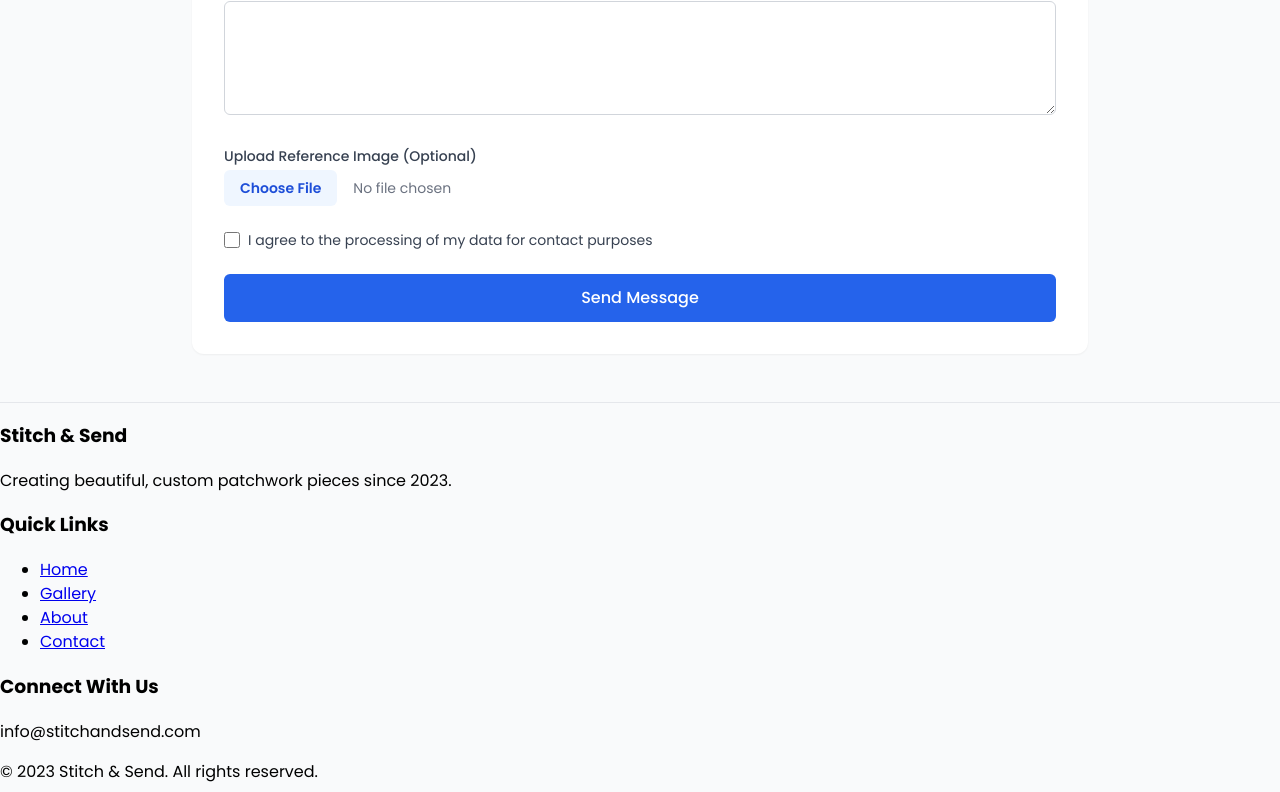
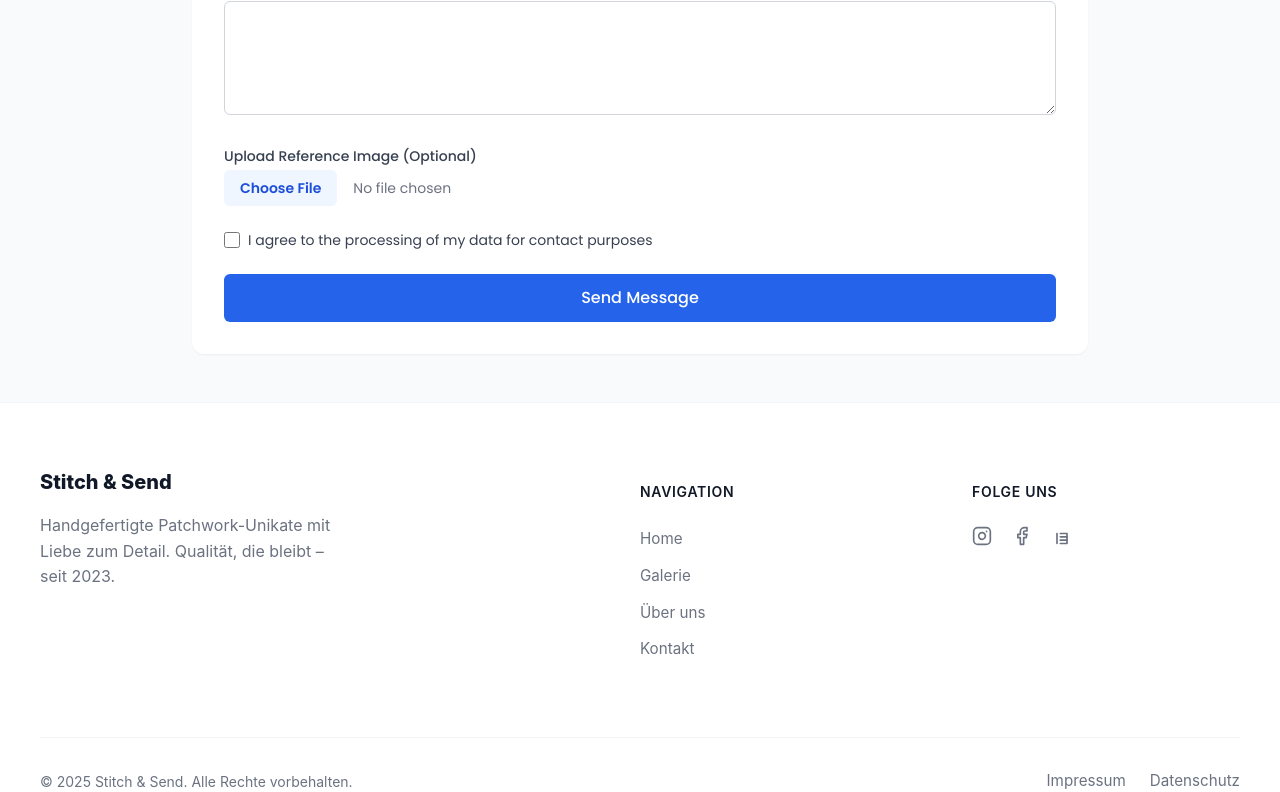
Before and after one commit to getshwifty247/patchwork-more, a plain HTML site: page index.html in a window 1280 px wide. Shown: the part 2008-2800 px from the top of the page. Drawn offline with nearby package versions, Linux system fonts and the light colour scheme.

Commit message:
leichte anpassung + neue Navbar und footer

```diff
--- a/components/footer.js
+++ b/components/footer.js
@@ -3,51 +3,145 @@ class CustomFooter extends HTMLElement {
       this.attachShadow({ mode: 'open' });
       this.shadowRoot.innerHTML = `
         <style>
+          :host {
+            display: block;
+            font-family: -apple-system, BlinkMacSystemFont, "Segoe UI", Roboto, Helvetica, Arial, sans-serif;
+            --bg-color: #ffffff;
+            --text-main: #111827;
+            --text-muted: #6b7280;
+            --accent: #2563eb;
+            --border: #f3f4f6;
+          }
+
           footer {
-            background-color: #f9fafb;
-            border-top: 1px solid #e5e7eb;
+            background-color: var(--bg-color);
+            border-top: 1px solid var(--border);
+            padding: 4rem 1.5rem 2rem;
+            color: var(--text-main);
           }
-          .social-icon {
-            transition: transform 0.3s ease, color 0.3s ease;
+
+          .container {
+            max-width: 1200px;
+            margin: 0 auto;
+            display: grid;
+            grid-template-columns: 2fr 1fr 1fr;
+            gap: 4rem;
           }
-          .social-icon:hover {
+
+          .brand-section p {
+            color: var(--text-muted);
+            line-height: 1.6;
+            max-width: 300px;
+            margin-top: 1rem;
+          }
+
+          h3 {
+            font-size: 0.875rem;
+            font-weight: 600;
+            text-transform: uppercase;
+            letter-spacing: 0.05em;
+            margin-bottom: 1.5rem;
+            color: var(--text-main);
+          }
+
+          ul {
+            list-style: none;
+            padding: 0;
+            margin: 0;
+          }
+
+          li { margin-bottom: 0.75rem; }
+
+          a {
+            text-decoration: none;
+            color: var(--text-muted);
+            transition: color 0.2s ease;
+            font-size: 0.95rem;
+          }
+
+          a:hover { color: var(--accent); }
+
+          .social-links {
+            display: flex;
+            gap: 1.25rem;
+            margin-top: 1rem;
+          }
+
+          .social-links svg {
+            width: 20px;
+            height: 20px;
+            stroke: var(--text-muted);
+            stroke-width: 2;
+            fill: none;
+            transition: stroke 0.2s ease, transform 0.2s ease;
+          }
+
+          .social-links a:hover svg {
+            stroke: var(--accent);
             transform: translateY(-2px);
-            color: #3b82f6;
+          }
+
+          .bottom-bar {
+            max-width: 1200px;
+            margin: 4rem auto 0;
+            padding-top: 2rem;
+            border-top: 1px solid var(--border);
+            display: flex;
+            justify-content: space-between;
+            align-items: center;
+            font-size: 0.875rem;
+            color: var(--text-muted);
+          }
+
+          @media (max-width: 768px) {
+            .container { grid-template-columns: 1fr; gap: 2.5rem; }
+            .bottom-bar { flex-direction: column; gap: 1rem; text-align: center; }
           }
         </style>
-        <footer class="py-12">
-          <div class="max-w-7xl mx-auto px-4 sm:px-6 lg:px-8">
-            <div class="grid grid-cols-1 md:grid-cols-3 gap-8">
-              <div>
-                <h3 class="text-lg font-semibold text-gray-800 mb-4">Stitch & Send</h3>
-                <p class="text-gray-600">Creating beautiful, custom patchwork pieces since 2023.</p>
-              </div>
-              <div>
-                <h3 class="text-lg font-semibold text-gray-800 mb-4">Quick Links</h3>
-                <ul class="space-y-2">
-                  <li><a href="#" class="text-gray-600 hover:text-blue-500">Home</a></li>
-                  <li><a href="#" class="text-gray-600 hover:text-blue-500">Gallery</a></li>
-                  <li><a href="#" class="text-gray-600 hover:text-blue-500">About</a></li>
-                  <li><a href="#contact" class="text-gray-600 hover:text-blue-500">Contact</a></li>
-                </ul>
-              </div>
-              <div>
-                <h3 class="text-lg font-semibold text-gray-800 mb-4">Connect With Us</h3>
-                <div class="flex space-x-4">
-                  <a href="#" class="social-icon text-gray-600"><i data-feather="instagram"></i></a>
-                  <a href="#" class="social-icon text-gray-600"><i data-feather="facebook"></i></a>
-                  <a href="#" class="social-icon text-gray-600"><i data-feather="twitter"></i></a>
-                  <a href="#" class="social-icon text-gray-600"><i data-feather="mail"></i></a>
-                </div>
-                <p class="mt-4 text-gray-600">info@stitchandsend.com</p>
+
+        <footer>
+          <div class="container">
+            <div class="brand-section">
+              <h2 style="margin:0; font-size: 1.25rem; font-weight: 800;">Stitch & Send</h2>
+              <p>Handgefertigte Patchwork-Unikate mit Liebe zum Detail. Qualität, die bleibt – seit 2023.</p>
+            </div>
+
+            <div>
+              <h3>Navigation</h3>
+              <ul>
+                <li><a href="/">Home</a></li>
+                <li><a href="/gallery">Galerie</a></li>
+                <li><a href="/about">Über uns</a></li>
+                <li><a href="#contact">Kontakt</a></li>
+              </ul>
+            </div>
+
+            <div>
+              <h3>Folge uns</h3>
+              <div class="social-links">
+                <a href="#" aria-label="Instagram">
+                  <svg viewBox="0 0 24 24" stroke-linecap="round" stroke-linejoin="round"><rect x="2" y="2" width="20" height="20" rx="5" ry="5"></rect><path d="M16 11.37A4 4 0 1 1 12.63 8 4 4 0 0 1 16 11.37z"></path><line x1="17.5" y1="6.5" x2="17.51" y2="6.5"></line></svg>
+                </a>
+                <a href="#" aria-label="Facebook">
+                  <svg viewBox="0 0 24 24" stroke-linecap="round" stroke-linejoin="round"><path d="M18 2h-3a5 5 0 0 0-5 5v3H7v4h3v8h4v-8h3l1-4h-4V7a1 1 0 0 1 1-1h3z"></path></svg>
+                </a>
+                <a href="#" aria-label="Pinterest">
+                  <svg viewBox="0 0 24 24" stroke-linecap="round" stroke-linejoin="round"><line x1="6" y1="9" x2="6" y2="21"></line><line x1="10" y1="13" x2="18" y2="13"></line><line x1="10" y1="17" x2="18" y2="17"></line><polyline points="10 9 18 9 18 21 10 21"></polyline></svg>
+                </a>
               </div>
             </div>
-            <div class="mt-12 pt-8 border-t border-gray-200 text-center">
-              <p class="text-gray-500 text-sm">&copy; 2023 Stitch & Send. All rights reserved.</p>
+          </div>
+
+          <div class="bottom-bar">
+            <span>&copy; ${new Date().getFullYear()} Stitch & Send. Alle Rechte vorbehalten.</span>
+            <div style="display: flex; gap: 1.5rem;">
+              <a href="/impressum">Impressum</a>
+              <a href="/datenschutz">Datenschutz</a>
             </div>
           </div>
         </footer>
       `;
     }
   }
+
   customElements.define('custom-footer', CustomFooter);
--- a/components/navbar.js
+++ b/components/navbar.js
@@ -3,39 +3,125 @@ class CustomNavbar extends HTMLElement {
       this.attachShadow({ mode: 'open' });
       this.shadowRoot.innerHTML = `
         <style>
+          :host {
+            display: block;
+            --nav-height: 72px;
+            --accent: #2563eb;
+            --text-main: #1f2937;
+            --text-muted: #6b7280;
+            --bg-blur: rgba(255, 255, 255, 0.8);
+          }
+
           .navbar {
-            background-color: white;
-            box-shadow: 0 2px 4px rgba(0,0,0,0.1);
+            position: fixed;
+            top: 0;
+            left: 0;
+            right: 0;
+            height: var(--nav-height);
+            background-color: var(--bg-blur);
+            backdrop-filter: blur(12px);
+            -webkit-backdrop-filter: blur(12px);
+            border-bottom: 1px solid rgba(0, 0, 0, 0.05);
+            z-index: 1000;
+            display: flex;
+            align-items: center;
+            transition: all 0.3s ease;
           }
+
+          .container {
+            max-width: 1200px;
+            width: 100%;
+            margin: 0 auto;
+            padding: 0 1.5rem;
+            display: flex;
+            justify-content: space-between;
+            align-items: center;
+          }
+
+          .logo {
+            font-size: 1.25rem;
+            font-weight: 800;
+            color: var(--text-main);
+            text-decoration: none;
+            letter-spacing: -0.02em;
+          }
+
+          .nav-links {
+            display: flex;
+            align-items: center;
+            gap: 2rem;
+          }
+
           .nav-link {
-            transition: color 0.3s ease;
+            text-decoration: none;
+            color: var(--text-muted);
+            font-size: 0.9rem;
+            font-weight: 500;
+            transition: color 0.2s ease;
           }
+
           .nav-link:hover {
-            color: #3b82f6;
+            color: var(--accent);
+          }
+
+          .cta-button {
+            background-color: var(--text-main);
+            color: white;
+            padding: 0.6rem 1.2rem;
+            border-radius: 8px;
+            text-decoration: none;
+            font-size: 0.85rem;
+            font-weight: 600;
+            transition: transform 0.2s ease, background-color 0.2s ease;
+          }
+
+          .cta-button:hover {
+            background-color: var(--accent);
+            transform: translateY(-1px);
+          }
+
+          /* Mobile Menu Button */
+          .menu-btn {
+            display: none;
+            background: none;
+            border: none;
+            cursor: pointer;
+            color: var(--text-main);
+            padding: 0.5rem;
+          }
+
+          /* Spacer to prevent content jump */
+          .spacer {
+            height: var(--nav-height);
+          }
+
+          @media (max-width: 768px) {
+            .nav-links { display: none; }
+            .menu-btn { display: block; }
           }
         </style>
+
         <nav class="navbar">
-          <div class="max-w-7xl mx-auto px-4 sm:px-6 lg:px-8">
-            <div class="flex justify-between h-16 items-center">
-              <div class="flex-shrink-0 flex items-center">
-                <span class="text-xl font-bold text-gray-800">Stitch & Send</span>
-              </div>
-              <div class="hidden md:block">
-                <div class="ml-10 flex items-center space-x-4">
-                  <a href="#" class="nav-link text-gray-700 hover:text-blue-500 px-3 py-2 rounded-md text-sm font-medium">Home</a>
-                  <a href="#" class="nav-link text-gray-700 hover:text-blue-500 px-3 py-2 rounded-md text-sm font-medium">Gallery</a>
-                  <a href="#" class="nav-link text-gray-700 hover:text-blue-500 px-3 py-2 rounded-md text-sm font-medium">About</a>
-                  <a href="#contact" class="bg-blue-600 text-white px-4 py-2 rounded-md text-sm font-medium hover:bg-blue-700 transition duration-150">Contact</a>
-                </div>
-              </div>
-              <div class="-mr-2 flex md:hidden">
-                <button type="button" class="inline-flex items-center justify-center p-2 rounded-md text-gray-400 hover:text-gray-500 hover:bg-gray-100 focus:outline-none">
-                  <i data-feather="menu"></i>
-                </button>
-              </div>
+          <div class="container">
+            <a href="/" class="logo">Stitch & Send</a>
+
+            <div class="nav-links">
+              <a href="#" class="nav-link">Home</a>
+              <a href="#" class="nav-link">Gallery</a>
+              <a href="#" class="nav-link">About</a>
+              <a href="#contact" class="cta-button">Kontakt</a>
             </div>
+
+            <button class="menu-btn" aria-label="Menu">
+              <svg width="24" height="24" viewBox="0 0 24 24" fill="none" stroke="currentColor" stroke-width="2" stroke-linecap="round" stroke-linejoin="round">
+                <line x1="3" y1="12" x2="21" y2="12"></line>
+                <line x1="3" y1="6" x2="21" y2="6"></line>
+                <line x1="3" y1="18" x2="21" y2="18"></line>
+              </svg>
+            </button>
           </div>
         </nav>
+        <div class="spacer"></div>
       `;
     }
   }
```
Also changed, not shown: index.html (+3 -3 lines).
